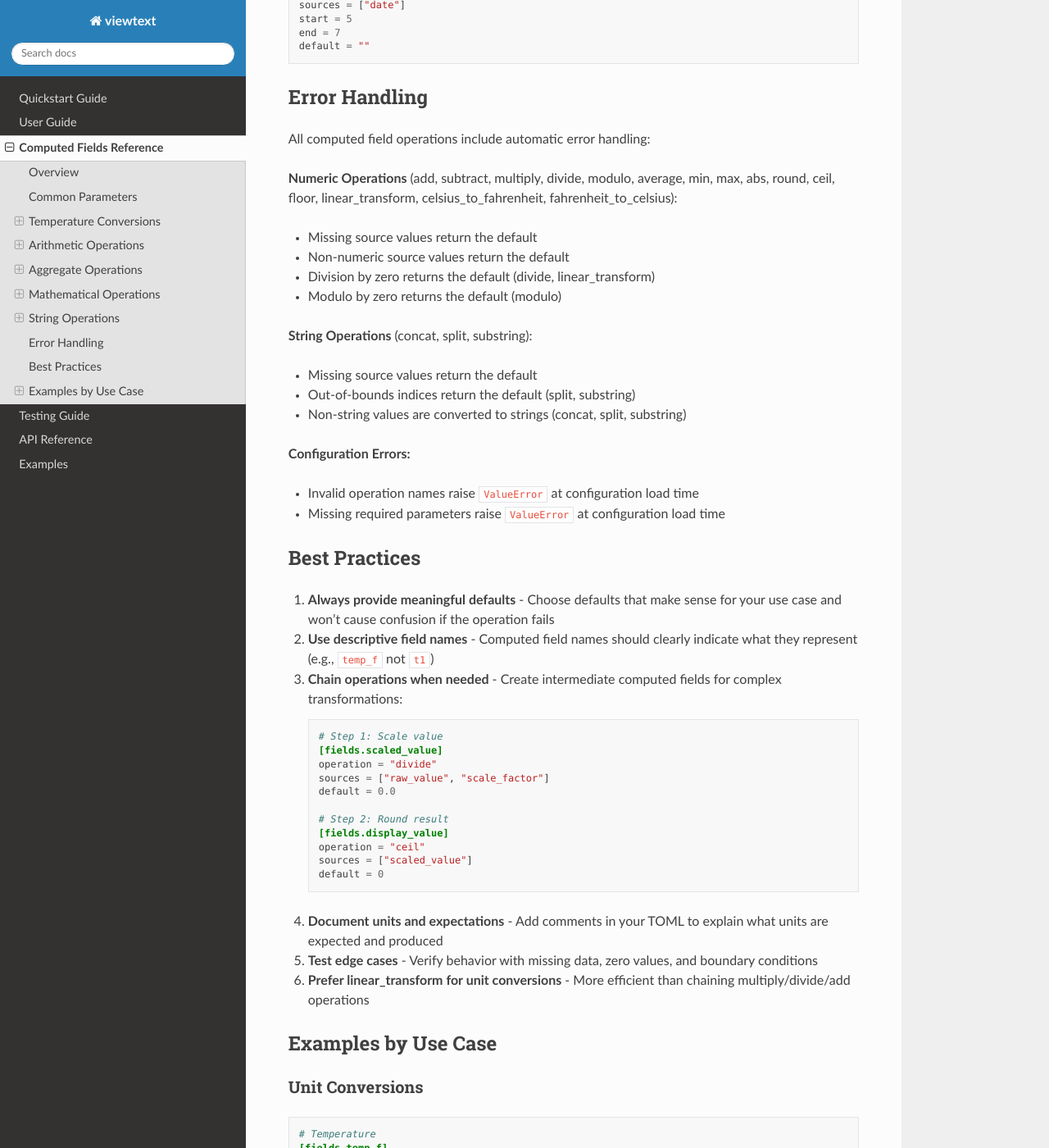
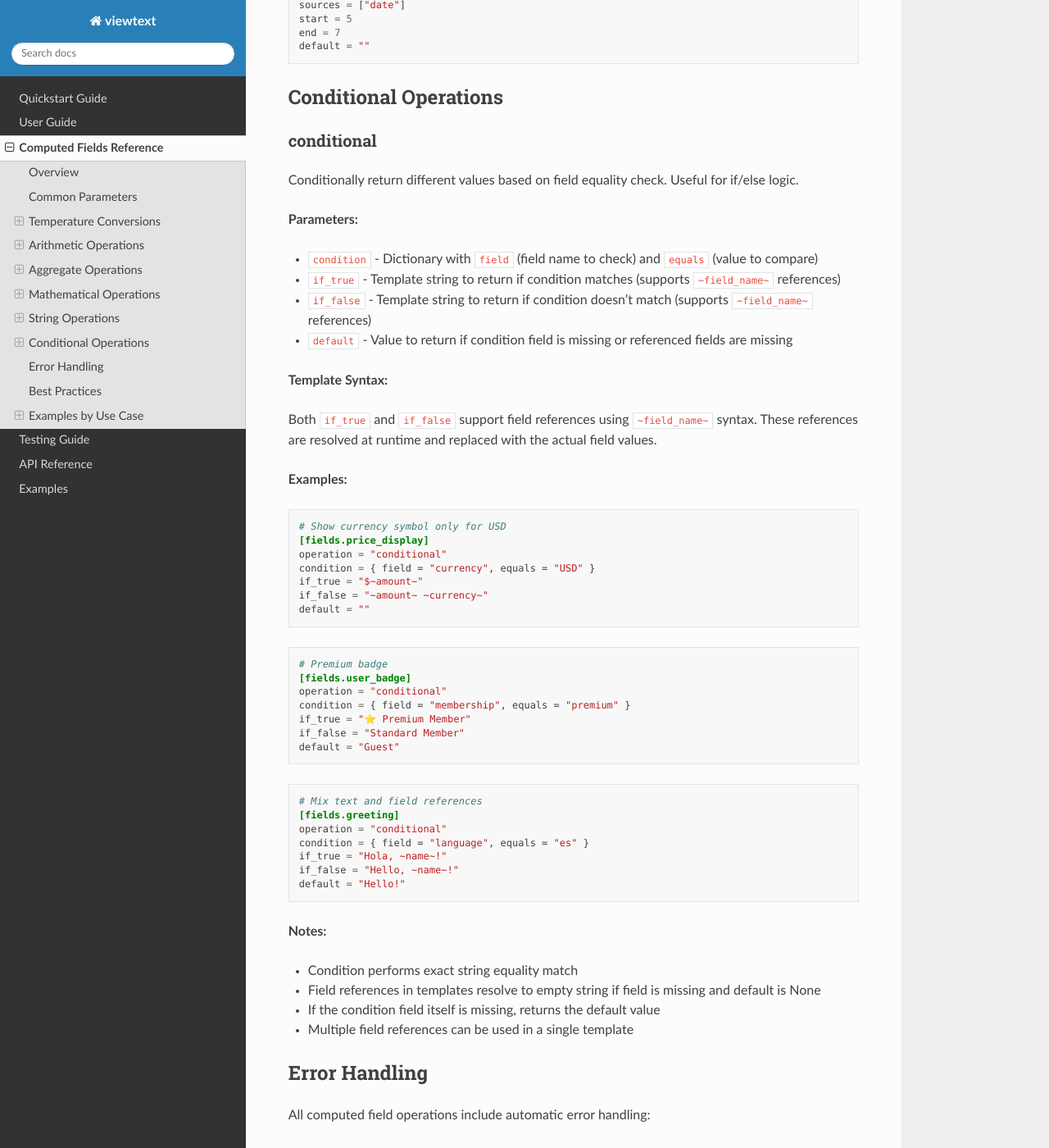
Before and after one commit to holgern/viewtext, a Sphinx documentation site: the page built from docs/computed_fields_reference.rst, in a window 1280 px wide and 1400 px high, scrolled down 9779 px. Shown: the whole window at 82% size. Built offline with Sphinx 7.4.7 and the Read the Docs theme 3.1.0, drawn with Linux system fonts in a browser that asks for light colours; some of the changed text lies outside the part shown.

Commit message:
feat: condition operation added

```diff
--- a/docs/computed_fields_reference.rst
+++ b/docs/computed_fields_reference.rst
@@ -490,6 +490,64 @@ Extract substring from start position to end position.
     end = 7
     default = ""
 
+Conditional Operations
+----------------------
+
+conditional
+~~~~~~~~~~~
+
+Conditionally return different values based on field equality check. Useful for if/else logic.
+
+**Parameters:**
+
+- ``condition`` - Dictionary with ``field`` (field name to check) and ``equals`` (value to compare)
+- ``if_true`` - Template string to return if condition matches (supports ``~field_name~`` references)
+- ``if_false`` - Template string to return if condition doesn't match (supports ``~field_name~`` references)
+- ``default`` - Value to return if condition field is missing or referenced fields are missing
+
+**Template Syntax:**
+
+Both ``if_true`` and ``if_false`` support field references using ``~field_name~`` syntax. These references are resolved at runtime and replaced with the actual field values.
+
+**Examples:**
+
+.. code-block:: toml
+
+    # Show currency symbol only for USD
+    [fields.price_display]
+    operation = "conditional"
+    condition = { field = "currency", equals = "USD" }
+    if_true = "$~amount~"
+    if_false = "~amount~ ~currency~"
+    default = ""
+
+.. code-block:: toml
+
+    # Premium badge
+    [fields.user_badge]
+    operation = "conditional"
+    condition = { field = "membership", equals = "premium" }
+    if_true = "⭐ Premium Member"
+    if_false = "Standard Member"
+    default = "Guest"
+
+.. code-block:: toml
+
+    # Mix text and field references
+    [fields.greeting]
+    operation = "conditional"
+    condition = { field = "language", equals = "es" }
+    if_true = "Hola, ~name~!"
+    if_false = "Hello, ~name~!"
+    default = "Hello!"
+
+**Notes:**
+
+- Condition performs exact string equality match
+- Field references in templates resolve to empty string if field is missing and default is None
+- If the condition field itself is missing, returns the default value
+- Multiple field references can be used in a single template
+
 Error Handling
 --------------
 
@@ -507,6 +565,12 @@ All computed field operations include automatic error handling:
 - Missing source values return the default
 - Out-of-bounds indices return the default (split, substring)
 - Non-string values are converted to strings (concat, split, substring)
+
+**Conditional Operations** (conditional):
+
+- Missing condition field returns the default
+- Missing referenced fields in templates resolve to empty string (if default is None) or default value
+- Condition performs exact string equality match
 
 **Configuration Errors:**
 
@@ -675,3 +739,24 @@ Text Processing
     sources = ["first_initial", "last_initial"]
     separator = ""
     default = ""
+
+Conditional Logic
+~~~~~~~~~~~~~~~~~
+
+.. code-block:: toml
+
+    # Display different field based on condition
+    [fields.display_currency]
+    operation = "conditional"
+    condition = { field = "currency", equals = "USD" }
+    if_true = "$~amount~"
+    if_false = "~amount~ ~currency~"
+    default = ""
+
+    # Show premium vs standard badge
+    [fields.badge]
+    operation = "conditional"
+    condition = { field = "is_premium", equals = "true" }
+    if_true = "⭐ Premium"
+    if_false = "Standard"
+    default = "Unknown"
```
Also changed, not shown: docs/user_guide.rst (+18 -0 lines), examples/README_computed_fields.md, 5 other files.
